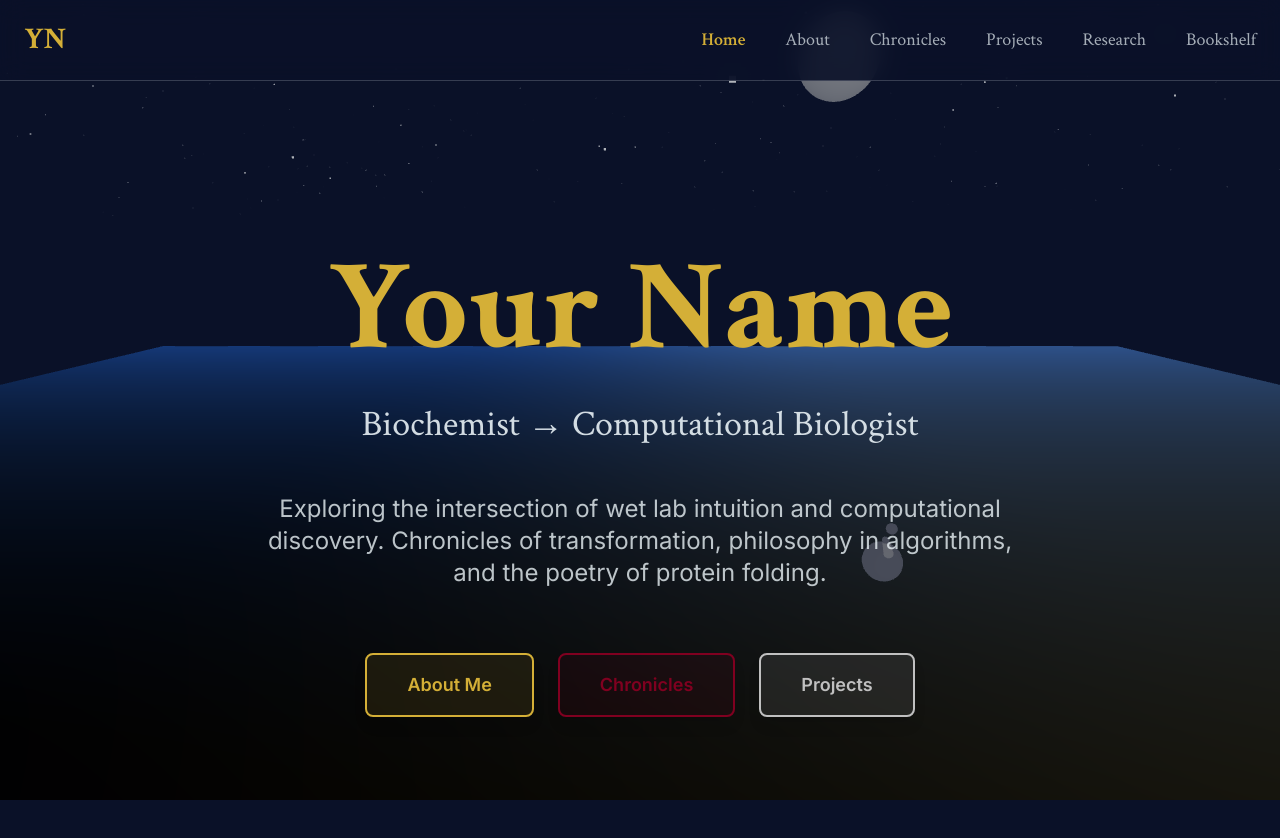
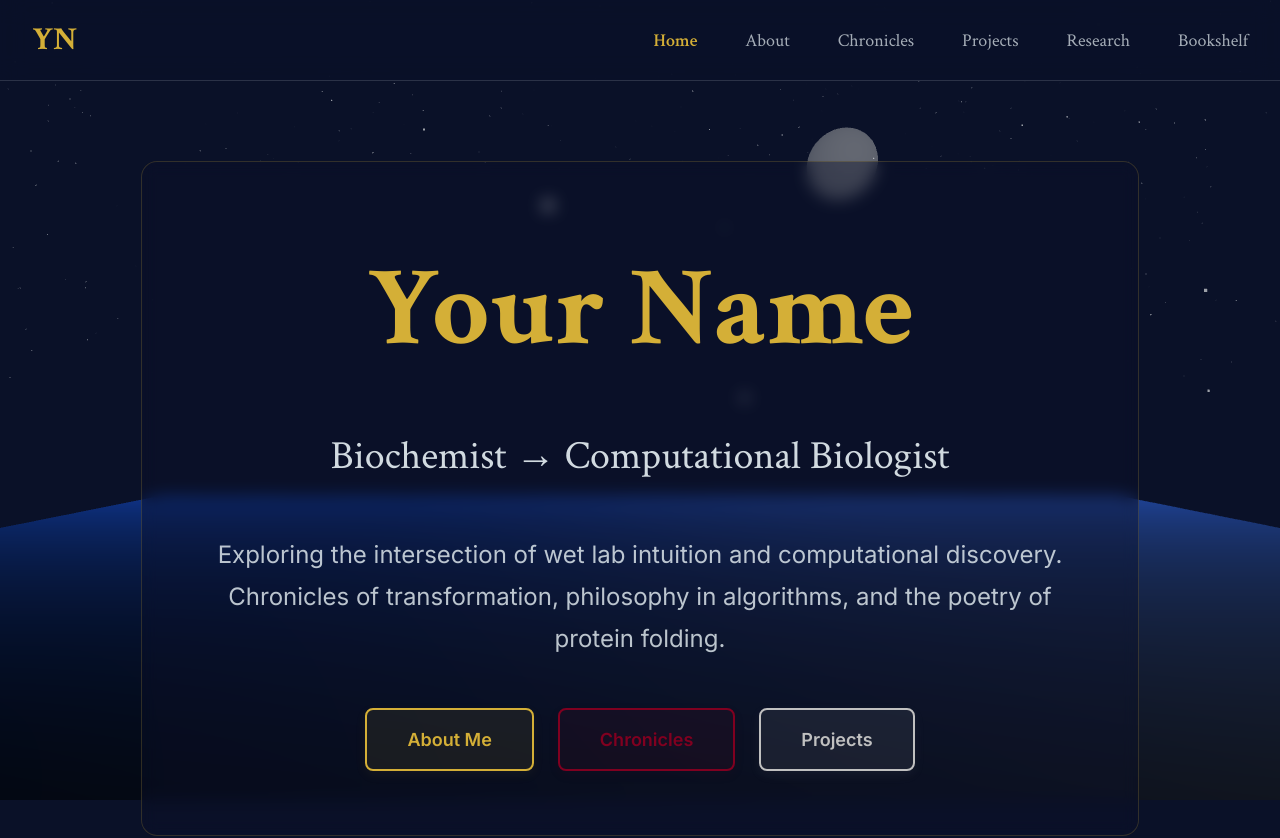
Before and after one commit to AIREheart/AIREheart.github.io, a Next.js app: page / in a window 1280 px wide. Shown: the top 838 px of the page. Built offline with nearby package versions, Linux system fonts and the light colour scheme.

Commit message:
modified:   components/LakesideBackground.js 	modified:   components/Layout.js 	modified:   components/Navigation.js     modified:   pages/index.js

```diff
--- a/components/LakesideBackground.js
+++ b/components/LakesideBackground.js
@@ -7,10 +7,10 @@ function Stars() {
 
   const stars = useMemo(() => {
     const temp = []
-    for (let i = 0; i < 1500; i++) {
-      const x = (Math.random() - 0.5) * 150
-      const y = Math.random() * 60 + 10
-      const z = (Math.random() - 0.5) * 150
+    for (let i = 0; i < 2000; i++) {
+      const x = (Math.random() - 0.5) * 200
+      const y = Math.random() * 80
+      const z = (Math.random() - 0.5) * 200
       temp.push(x, y, z)
     }
     return new Float32Array(temp)
@@ -18,7 +18,7 @@ function Stars() {
 
   useFrame((state) => {
     if (starsRef.current) {
-      starsRef.current.rotation.y = state.clock.elapsedTime * 0.005
+      starsRef.current.rotation.y = state.clock.elapsedTime * 0.003
     }
   })
 
@@ -33,10 +33,10 @@ function Stars() {
         />
       </bufferGeometry>
       <pointsMaterial
-        size={0.15}
+        size={0.12}
         color="#e8f1f5"
         transparent
-        opacity={0.8}
+        opacity={0.7}
         sizeAttenuation
       />
     </points>
@@ -45,12 +45,12 @@ function Stars() {
 
 function Moon() {
   return (
-    <group position={[20, 25, -40]}>
+    <group position={[30, 35, -50]}>
       <mesh>
-        <sphereGeometry args={[4, 32, 32]} />
+        <sphereGeometry args={[5, 32, 32]} />
         <meshBasicMaterial color="#f5f5dc" />
       </mesh>
-      <pointLight color="#e8f1f5" intensity={0.3} distance={80} />
+      <pointLight color="#e8f1f5" intensity={0.2} distance={100} />
     </group>
   )
 }
@@ -68,7 +68,7 @@ function Lake() {
     return new THREE.ShaderMaterial({
       uniforms: {
         time: { value: 0 },
-        color: { value: new THREE.Color('#0d1b2a') },
+        color: { value: new THREE.Color('#0a1a2e') },
       },
       vertexShader: `
         uniform float time;
@@ -79,10 +79,9 @@ function Lake() {
           vUv = uv;
           vec3 pos = position;
 
-          // Gentle waves
-          float wave1 = sin(pos.x * 0.3 + time * 0.2) * 0.2;
-          float wave2 = sin(pos.z * 0.2 + time * 0.15) * 0.15;
-          float wave3 = sin((pos.x + pos.z) * 0.1 + time * 0.1) * 0.1;
+          float wave1 = sin(pos.x * 0.25 + time * 0.18) * 0.25;
+          float wave2 = sin(pos.z * 0.18 + time * 0.12) * 0.18;
+          float wave3 = sin((pos.x + pos.z) * 0.08 + time * 0.08) * 0.12;
           pos.y += wave1 + wave2 + wave3;
 
           vElevation = pos.y;
@@ -97,24 +96,23 @@ function Lake() {
         void main() {
           vec3 finalColor = color;
 
-          // Subtle shimmer
-          float shimmer = vElevation * 0.2 + 0.8;
+          float shimmer = vElevation * 0.15 + 0.85;
           finalColor *= shimmer;
 
-          // Moonlight reflection on water
-          float reflection = smoothstep(0.3, 0.7, vUv.x) * 0.25;
-          finalColor += vec3(reflection * 0.4, reflection * 0.4, reflection * 0.3);
+          float reflection = smoothstep(0.25, 0.75, vUv.x) * 0.2;
+          finalColor += vec3(reflection * 0.3);
 
-          gl_FragColor = vec4(finalColor, 0.95);
+          gl_FragColor = vec4(finalColor, 1.0);
         }
       `,
-      transparent: true,
+      transparent: false,
     })
   }, [])
 
+  // Moved lake DOWN so it's at the bottom of viewport
   return (
-    <mesh ref={waterRef} rotation={[-Math.PI / 2, 0, 0]} position={[0, -15, 0]}>
-      <planeGeometry args={[200, 200, 80, 80]} />
+    <mesh ref={waterRef} rotation={[-Math.PI / 2, 0, 0]} position={[0, -25, 10]}>
+      <planeGeometry args={[250, 250, 90, 90]} />
       <primitive object={waterMaterial} attach="material" />
     </mesh>
   )
@@ -125,44 +123,42 @@ function Swan() {
 
   useFrame((state) => {
     if (swanRef.current) {
-      swanRef.current.position.y = Math.sin(state.clock.elapsedTime * 0.4) * 0.4 - 12
-      swanRef.current.rotation.y = Math.sin(state.clock.elapsedTime * 0.15) * 0.15 + Math.PI / 4
+      swanRef.current.position.y = Math.sin(state.clock.elapsedTime * 0.35) * 0.5 - 20
+      swanRef.current.rotation.y = Math.sin(state.clock.elapsedTime * 0.12) * 0.2 + Math.PI / 3
     }
   })
 
+  // Moved swan DOWN with the lake
   return (
-    <group ref={swanRef} position={[15, -12, -5]}>
-      {/* Body */}
+    <group ref={swanRef} position={[20, -20, 15]}>
       <mesh position={[0, 0, 0]}>
-        <sphereGeometry args={[1.2, 20, 20]} />
+        <sphereGeometry args={[1.5, 24, 24]} />
         <meshStandardMaterial
-          color="#f0f0f0"
-          opacity={0.5}
+          color="#ffffff"
+          opacity={0.6}
           transparent
-          emissive="#ffffff"
-          emissiveIntensity={0.2}
+          emissive="#e8f1f5"
+          emissiveIntensity={0.3}
         />
       </mesh>
-      {/* Neck */}
-      <mesh position={[0.7, 0.7, 0]} rotation={[0, 0, Math.PI / 5]}>
-        <cylinderGeometry args={[0.2, 0.3, 1.8, 12]} />
+      <mesh position={[0.9, 0.9, 0]} rotation={[0, 0, Math.PI / 4.5]}>
+        <cylinderGeometry args={[0.25, 0.35, 2.2, 16]} />
         <meshStandardMaterial
-          color="#f0f0f0"
-          opacity={0.5}
+          color="#ffffff"
+          opacity={0.6}
           transparent
-          emissive="#ffffff"
-          emissiveIntensity={0.2}
+          emissive="#e8f1f5"
+          emissiveIntensity={0.3}
         />
       </mesh>
-      {/* Head */}
-      <mesh position={[1.3, 1.7, 0]}>
-        <sphereGeometry args={[0.35, 20, 20]} />
+      <mesh position={[1.6, 2.1, 0]}>
+        <sphereGeometry args={[0.4, 24, 24]} />
         <meshStandardMaterial
-          color="#f0f0f0"
-          opacity={0.5}
+          color="#ffffff"
+          opacity={0.6}
           transparent
-          emissive="#ffffff"
-          emissiveIntensity={0.2}
+          emissive="#e8f1f5"
+          emissiveIntensity={0.3}
         />
       </mesh>
     </group>
@@ -171,20 +167,23 @@ function Swan() {
 
 export default function LakesideBackground() {
   return (
-    <div className="w-full h-full">
+    <div style={{ width: '100%', height: '100%' }}>
       <Canvas
-        camera={{ position: [0, 8, 30], fov: 65 }}
-        gl={{ alpha: true, antialias: true }}
+        camera={{
+          position: [0, 0, 35],  // Moved camera FORWARD and centered
+          fov: 70
+        }}
+        gl={{ alpha: false, antialias: true }}
       >
         <color attach="background" args={['#0a1128']} />
-        <fog attach="fog" args={['#0a1128', 20, 100]} />
+        <fog attach="fog" args={['#0a1128', 30, 120]} />
 
         <Stars />
         <Moon />
         <Lake />
         <Swan />
 
-        <ambientLight intensity={0.15} />
+        <ambientLight intensity={0.12} />
       </Canvas>
     </div>
   )
--- a/components/Layout.js
+++ b/components/Layout.js
@@ -10,24 +10,48 @@ export default function Layout({ children, title = 'Your Name' }) {
         <meta name="viewport" content="width=device-width, initial-scale=1" />
       </Head>
 
-      {/* Three.js background - fixed position, behind everything */}
-      <div className="fixed inset-0 z-0">
+      {/* LAYER 1: Three.js Background - Absolutely positioned, lowest z-index */}
+      <div style={{
+        position: 'fixed',
+        top: 0,
+        left: 0,
+        width: '100%',
+        height: '100%',
+        zIndex: 0,
+        pointerEvents: 'none'
+      }}>
         <LakesideBackground />
       </div>
 
-      {/* Main content - positioned above background */}
-      <div className="relative z-10 min-h-screen flex flex-col">
+      {/* LAYER 2: Content - Higher z-index, allows interaction */}
+      <div style={{
+        position: 'relative',
+        zIndex: 1,
+        minHeight: '100vh',
+        display: 'flex',
+        flexDirection: 'column'
+      }}>
         <Navigation />
 
-        <main className="flex-grow">
+        <main style={{ flex: 1 }}>
           {children}
         </main>
 
-        <footer className="border-t border-moonlight/10 mt-20 bg-midnight/50 backdrop-blur-sm">
-          <div className="container mx-auto px-4 py-8 text-center text-moonlight/50">
-            <p className="font-serif">
-              © {new Date().getFullYear()} • Built with curiosity and code
-            </p>
+        <footer style={{
+          borderTop: '1px solid rgba(232, 241, 245, 0.1)',
+          marginTop: '5rem',
+          backgroundColor: 'rgba(10, 17, 40, 0.5)',
+          backdropFilter: 'blur(10px)'
+        }}>
+          <div style={{
+            maxWidth: '1200px',
+            margin: '0 auto',
+            padding: '2rem 1rem',
+            textAlign: 'center',
+            color: 'rgba(232, 241, 245, 0.5)',
+            fontFamily: "'Crimson Text', Georgia, serif"
+          }}>
+            <p>© {new Date().getFullYear()} • Built with curiosity and code</p>
           </div>
         </footer>
       </div>
--- a/components/Navigation.js
+++ b/components/Navigation.js
@@ -16,19 +16,48 @@ export default function Navigation() {
   const [isOpen, setIsOpen] = useState(false)
 
   return (
-    <nav className="sticky top-0 z-50 bg-midnight/90 backdrop-blur-md border-b border-moonlight/20">
-      <div className="container mx-auto px-6">
-        <div className="flex justify-between items-center h-20">
+    <nav style={{
+      position: 'sticky',
+      top: 0,
+      zIndex: 50,
+      backgroundColor: 'rgba(10, 17, 40, 0.85)',
+      backdropFilter: 'blur(12px)',
+      borderBottom: '1px solid rgba(232, 241, 245, 0.15)'
+    }}>
+      <div style={{
+        maxWidth: '1400px',
+        margin: '0 auto',
+        padding: '0 2rem'
+      }}>
+        <div style={{
+          display: 'flex',
+          justifyContent: 'space-between',
+          alignItems: 'center',
+          height: '80px'
+        }}>
           {/* Logo */}
           <Link
             href="/"
-            className="text-3xl font-serif font-bold text-gold hover:text-bronze transition-colors duration-300"
+            style={{
+              fontSize: '2rem',
+              fontFamily: "'Crimson Text', Georgia, serif",
+              fontWeight: 'bold',
+              color: '#d4af37',
+              textDecoration: 'none',
+              transition: 'color 0.3s'
+            }}
+            onMouseOver={(e) => e.target.style.color = '#cd7f32'}
+            onMouseOut={(e) => e.target.style.color = '#d4af37'}
           >
             YN
           </Link>
 
-          {/* Desktop Navigation */}
-          <div className="hidden md:flex items-center gap-10">
+          {/* Desktop Navigation - KEY FIX: Added proper gap */}
+          <div style={{
+            display: 'flex',
+            alignItems: 'center',
+            gap: '3rem'  // THIS WAS MISSING - adds space between nav items
+          }} className="hidden md:flex">
             {navLinks.map(link => {
               const isActive = router.pathname === link.href ||
                              (link.href !== '/' && router.pathname.startsWith(link.href))
@@ -36,11 +65,26 @@ export default function Navigation() {
                 <Link
                   key={link.href}
                   href={link.href}
-                  className={`font-serif text-lg transition-all duration-300 ${
-                    isActive
-                      ? 'text-gold font-semibold'
-                      : 'text-moonlight/70 hover:text-moonlight hover:scale-105'
-                  }`}
+                  style={{
+                    fontFamily: "'Crimson Text', Georgia, serif",
+                    fontSize: '1.125rem',
+                    color: isActive ? '#d4af37' : 'rgba(232, 241, 245, 0.7)',
+                    textDecoration: 'none',
+                    transition: 'all 0.3s',
+                    fontWeight: isActive ? '600' : '400'
+                  }}
+                  onMouseOver={(e) => {
+                    if (!isActive) {
+                      e.target.style.color = '#e8f1f5'
+                      e.target.style.transform = 'translateY(-2px)'
+                    }
+                  }}
+                  onMouseOut={(e) => {
+                    if (!isActive) {
+                      e.target.style.color = 'rgba(232, 241, 245, 0.7)'
+                      e.target.style.transform = 'translateY(0)'
+                    }
+                  }}
                 >
                   {link.label}
                 </Link>
@@ -50,12 +94,18 @@ export default function Navigation() {
 
           {/* Mobile Menu Button */}
           <button
-            className="md:hidden text-moonlight p-2"
+            style={{
+              color: '#e8f1f5',
+              padding: '0.5rem',
+              background: 'none',
+              border: 'none',
+              cursor: 'pointer'
+            }}
+            className="md:hidden"
             onClick={() => setIsOpen(!isOpen)}
-            aria-label="Toggle menu"
           >
             <svg
-              className="w-7 h-7"
+              style={{ width: '1.75rem', height: '1.75rem' }}
               fill="none"
               stroke="currentColor"
               viewBox="0 0 24 24"
@@ -81,19 +131,26 @@ export default function Navigation() {
 
         {/* Mobile Navigation */}
         {isOpen && (
-          <div className="md:hidden pb-6 space-y-4">
+          <div style={{ paddingBottom: '1.5rem' }} className="md:hidden">
             {navLinks.map(link => {
               const isActive = router.pathname === link.href
               return (
                 <Link
                   key={link.href}
                   href={link.href}
-                  className={`block py-3 font-serif text-lg transition-colors ${
-                    isActive
-                      ? 'text-gold font-semibold'
-                      : 'text-moonlight/70 hover:text-moonlight'
-                  }`}
+                  style={{
+                    display: 'block',
+                    padding: '0.75rem 0',
+                    fontFamily: "'Crimson Text', Georgia, serif",
+                    fontSize: '1.125rem',
+                    color: isActive ? '#d4af37' : 'rgba(232, 241, 245, 0.7)',
+                    textDecoration: 'none',
+                    transition: 'color 0.3s',
+                    fontWeight: isActive ? '600' : '400'
+                  }}
                   onClick={() => setIsOpen(false)}
+                  onMouseOver={(e) => !isActive && (e.target.style.color = '#e8f1f5')}
+                  onMouseOut={(e) => !isActive && (e.target.style.color = 'rgba(232, 241, 245, 0.7)')}
                 >
                   {link.label}
                 </Link>
--- a/pages/index.js
+++ b/pages/index.js
@@ -3,44 +3,101 @@ import Layout from '../components/Layout'
 export default function Home() {
   return (
     <Layout title="Home">
-      <div className="min-h-screen flex items-center justify-center px-6 py-20">
-        <div className="text-center max-w-5xl">
-          {/* Main heading with animation */}
-          <h1 className="text-7xl md:text-9xl font-serif font-bold mb-8 text-gold animate-fade-in">
+      <div style={{
+        minHeight: 'calc(100vh - 80px)',  // Account for nav height
+        display: 'flex',
+        alignItems: 'center',
+        justifyContent: 'center',
+        padding: '5rem 1.5rem'
+      }}>
+        <div style={{
+          textAlign: 'center',
+          maxWidth: '1100px',
+          backgroundColor: 'rgba(10, 17, 40, 0.4)',  // Semi-transparent backdrop
+          backdropFilter: 'blur(8px)',
+          padding: '4rem 3rem',
+          borderRadius: '1rem',
+          border: '1px solid rgba(212, 175, 55, 0.2)'
+        }}>
+          {/* Main heading */}
+          <h1 style={{
+            fontSize: 'clamp(3rem, 10vw, 7rem)',
+            fontFamily: "'Crimson Text', Georgia, serif",
+            fontWeight: 'bold',
+            marginBottom: '2rem',
+            color: '#d4af37',
+            animation: 'fadeIn 1.2s ease-out'
+          }}>
             Your Name
           </h1>
 
           {/* Subtitle */}
-          <p className="text-2xl md:text-4xl text-moonlight/90 font-serif mb-12 animate-fade-in-delay leading-relaxed">
+          <p style={{
+            fontSize: 'clamp(1.25rem, 4vw, 2.5rem)',
+            color: 'rgba(232, 241, 245, 0.9)',
+            fontFamily: "'Crimson Text', Georgia, serif",
+            marginBottom: '3rem',
+            animation: 'fadeIn 1.2s ease-out 0.3s backwards',
+            lineHeight: '1.5'
+          }}>
             Biochemist → Computational Biologist
           </p>
 
           {/* Description */}
-          <p className="text-lg md:text-2xl text-moonlight/80 max-w-3xl mx-auto leading-relaxed mb-16 animate-fade-in-delay-2">
+          <p style={{
+            fontSize: 'clamp(1rem, 2.5vw, 1.5rem)',
+            color: 'rgba(232, 241, 245, 0.8)',
+            maxWidth: '900px',
+            margin: '0 auto 3rem',
+            lineHeight: '1.75',
+            animation: 'fadeIn 1.2s ease-out 0.6s backwards'
+          }}>
             Exploring the intersection of wet lab intuition and computational discovery.
             Chronicles of transformation, philosophy in algorithms, and the poetry of protein folding.
           </p>
 
           {/* CTA Buttons */}
-          <div className="flex gap-6 justify-center flex-wrap animate-fade-in-delay-3">
-            <a
-              href="/about"
-              className="px-10 py-4 bg-gold/10 border-2 border-gold hover:bg-gold/20 hover:scale-105 transition-all duration-300 rounded-lg text-gold font-semibold text-lg shadow-lg hover:shadow-gold/20"
-            >
-              About Me
-            </a>
-            <a
-              href="/chronicles"
-              className="px-10 py-4 bg-maroon/10 border-2 border-maroon hover:bg-maroon/20 hover:scale-105 transition-all duration-300 rounded-lg text-maroon font-semibold text-lg shadow-lg hover:shadow-maroon/20"
-            >
-              Chronicles
-            </a>
-            <a
-              href="/projects"
-              className="px-10 py-4 bg-silver/10 border-2 border-silver hover:bg-silver/20 hover:scale-105 transition-all duration-300 rounded-lg text-silver font-semibold text-lg shadow-lg hover:shadow-silver/20"
-            >
-              Projects
-            </a>
+          <div style={{
+            display: 'flex',
+            gap: '1.5rem',
+            justifyContent: 'center',
+            flexWrap: 'wrap',
+            animation: 'fadeIn 1.2s ease-out 0.9s backwards'
+          }}>
+            {[
+              { href: '/about', label: 'About Me', color: '#d4af37' },
+              { href: '/chronicles', label: 'Chronicles', color: '#800020' },
+              { href: '/projects', label: 'Projects', color: '#c0c0c0' }
+            ].map(btn => (
+              <a
+                key={btn.href}
+                href={btn.href}
+                style={{
+                  padding: '1rem 2.5rem',
+                  backgroundColor: `${btn.color}15`,
+                  border: `2px solid ${btn.color}`,
+                  color: btn.color,
+                  textDecoration: 'none',
+                  borderRadius: '0.5rem',
+                  fontWeight: '600',
+                  fontSize: '1.125rem',
+                  transition: 'all 0.3s',
+                  boxShadow: `0 4px 12px ${btn.color}10`
+                }}
+                onMouseOver={(e) => {
+                  e.target.style.backgroundColor = `${btn.color}30`
+                  e.target.style.transform = 'scale(1.05) translateY(-2px)'
+                  e.target.style.boxShadow = `0 8px 20px ${btn.color}30`
+                }}
+                onMouseOut={(e) => {
+                  e.target.style.backgroundColor = `${btn.color}15`
+                  e.target.style.transform = 'scale(1) translateY(0)'
+                  e.target.style.boxShadow = `0 4px 12px ${btn.color}10`
+                }}
+              >
+                {btn.label}
+              </a>
+            ))}
           </div>
         </div>
       </div>
@@ -56,25 +113,6 @@ export default function Home() {
             transform: translateY(0);
           }
         }
-
-        .animate-fade-in {
-          animation: fadeIn 1.2s ease-out;
-        }
-
-        .animate-fade-in-delay {
-          opacity: 0;
-          animation: fadeIn 1.2s ease-out 0.3s forwards;
-        }
-
-        .animate-fade-in-delay-2 {
-          opacity: 0;
-          animation: fadeIn 1.2s ease-out 0.6s forwards;
-        }
-
-        .animate-fade-in-delay-3 {
-          opacity: 0;
-          animation: fadeIn 1.2s ease-out 0.9s forwards;
-        }
       `}</style>
     </Layout>
   )
```
